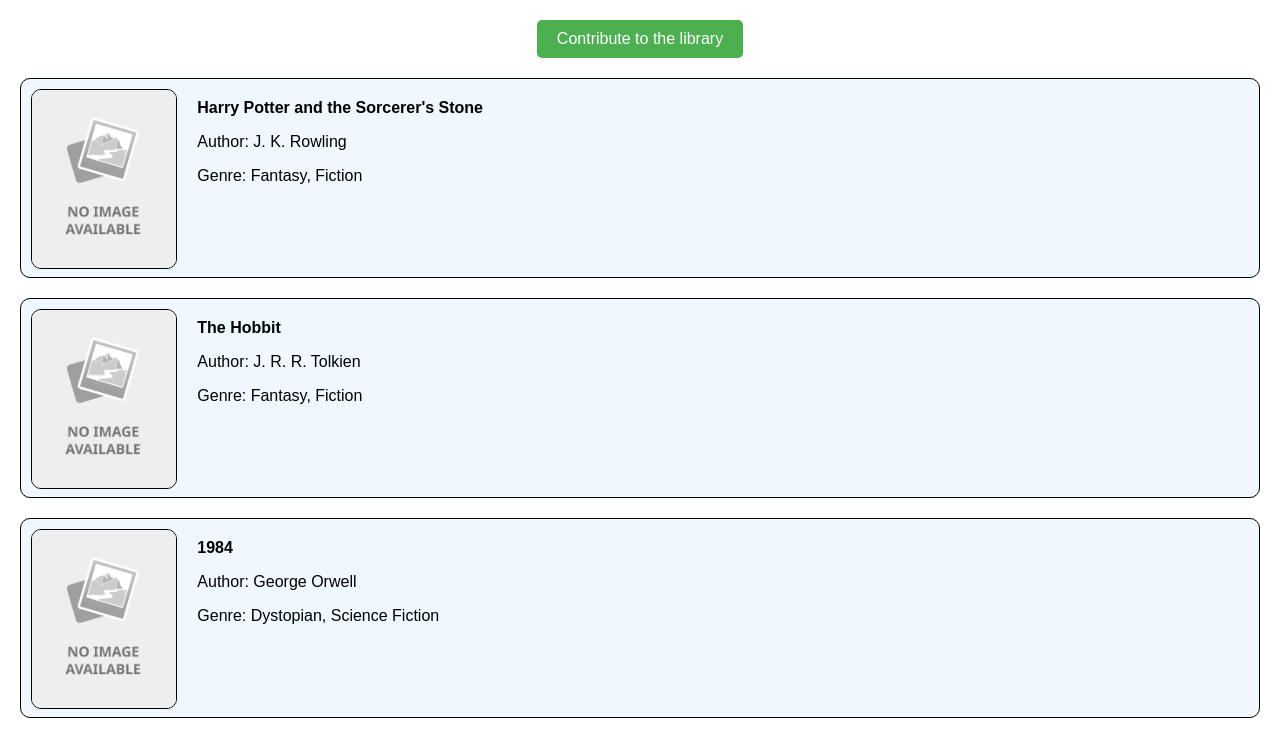
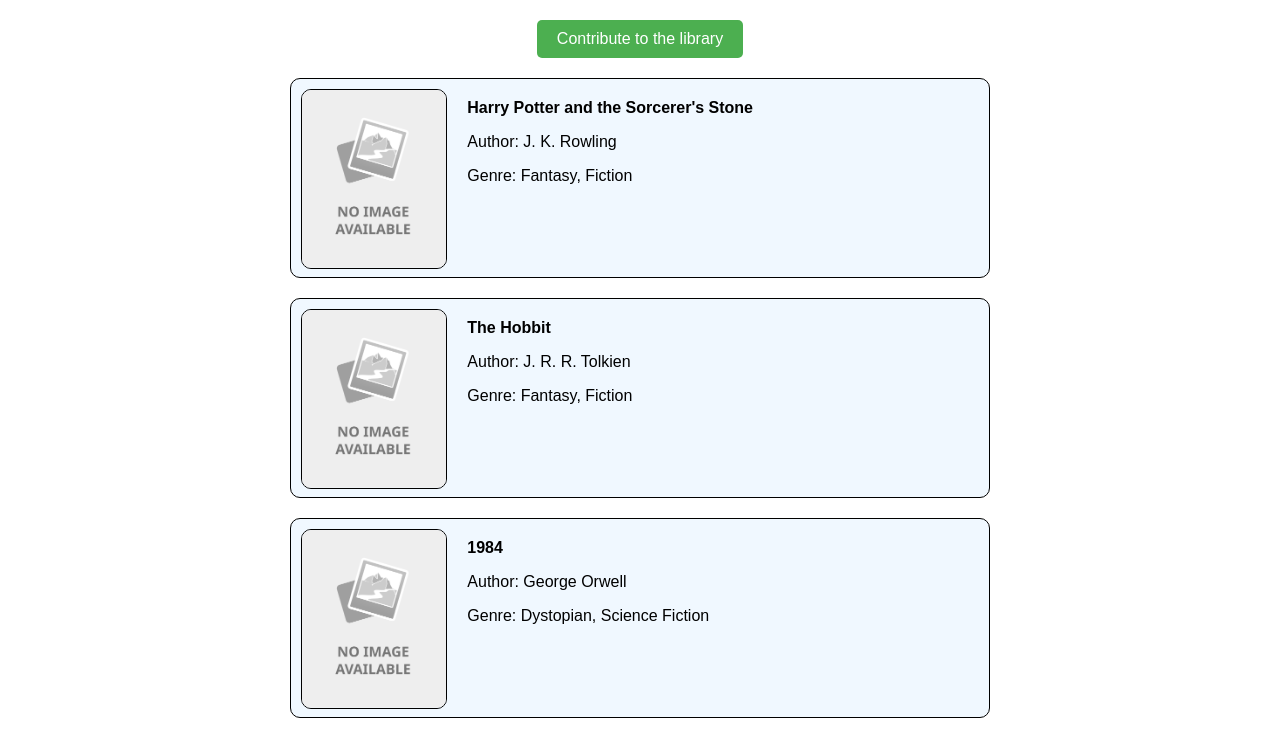
Before and after one commit to shr0mi/odin-library, a plain HTML site: page index.html in a window 1280 px wide. Shown: the part 51-786 px from the top of the page. Drawn offline with Linux system fonts and the light colour scheme.

Commit message:
Refactor book display structure and styles for improved layout

```diff
--- a/index.html
+++ b/index.html
@@ -36,6 +36,7 @@
         </dialog>
         <button id="dialog-btn">Contribute to the library</button>
     </div>
+    <div class="books-container">
     <div class="books">
         <div class="card">
             <img src="no-image-found.png" alt="book-cover">
@@ -48,5 +49,6 @@
             </div>
         </div>
     </div>
+    </div>
 </body>
 </html>
--- a/style.css
+++ b/style.css
@@ -75,11 +75,18 @@
     gap: 20px;
 }
 
+.books-container{
+    display: flex;
+    justify-content: center;
+    width: 100%;
+}
 
 .books{
+    flex-grow: 1;
     display: flex;
     flex-direction: column;
     gap: 20px;
+    max-width: 700px;
     justify-content: center;
     margin-left: 20px;
     margin-right: 20px;
```
